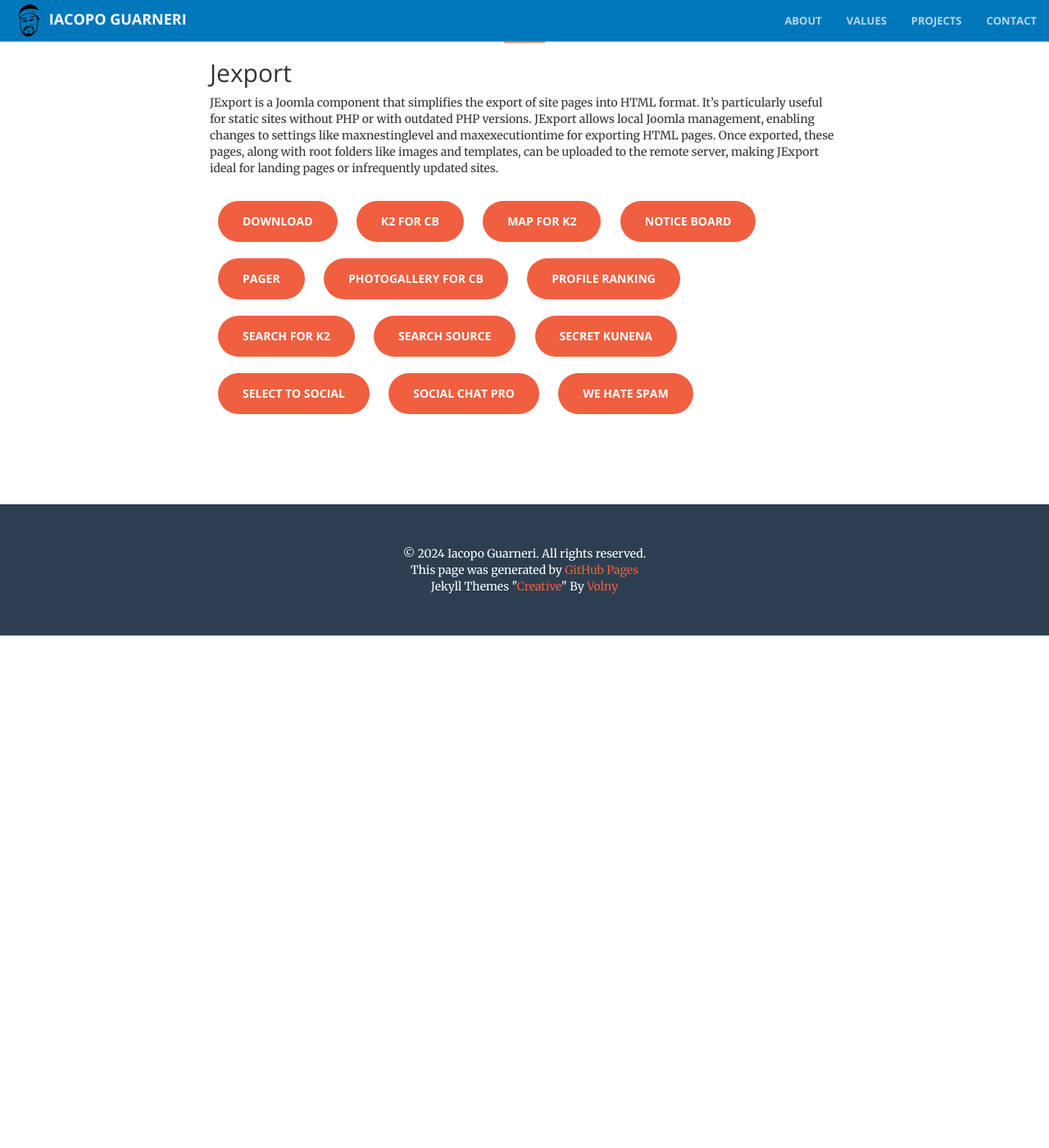
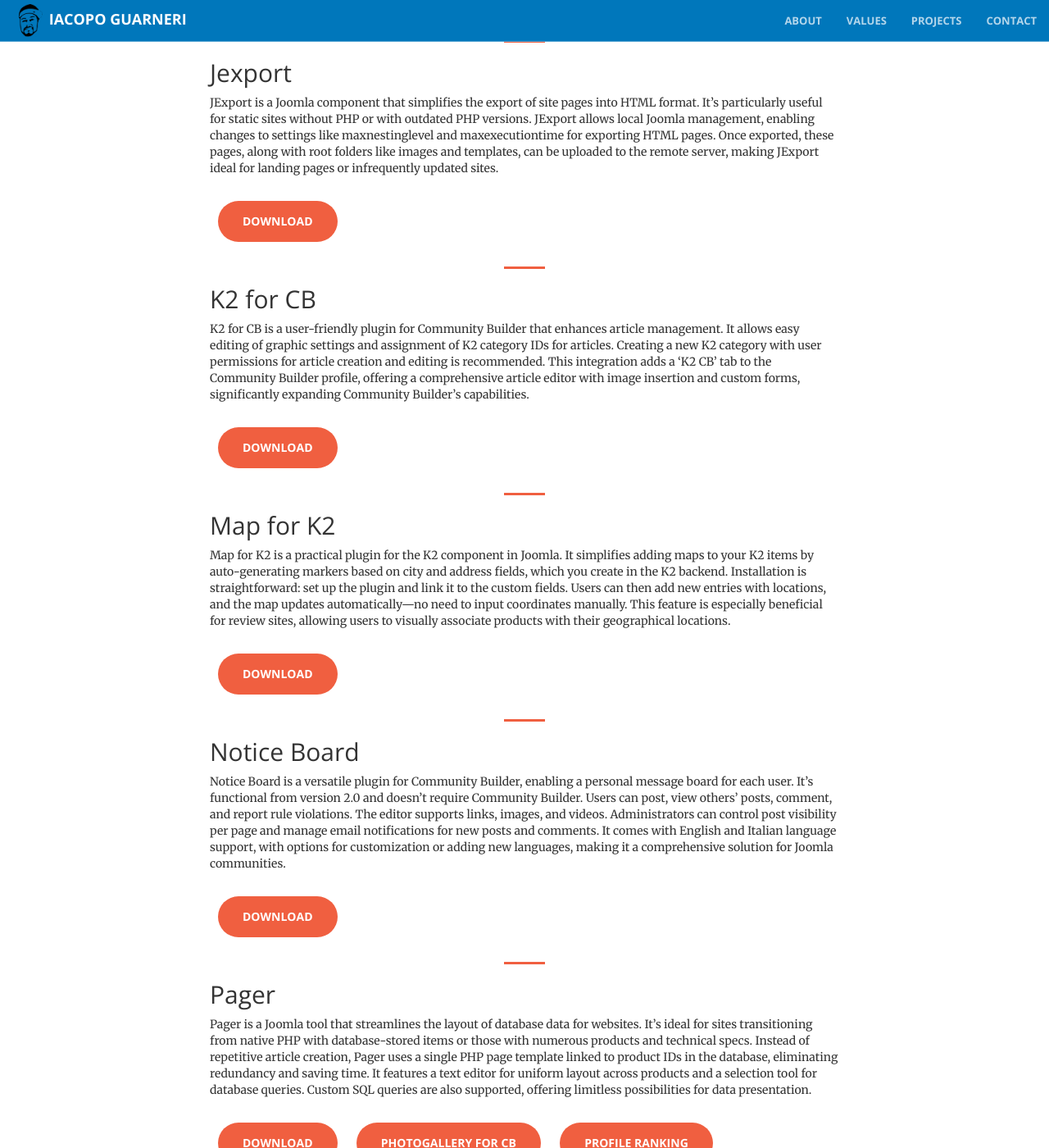
Before and after one commit to iacoposk8/iacoposk8.github.io, a Jekyll site: the page built from projects/joomla-extensions/index.html, in a window 1280 px wide and 1400 px high, scrolled down 1774 px. Shown: the whole window at 82% size. Built offline with Jekyll 4.4.1, drawn with Linux system fonts in a browser that asks for light colours; before the commit the page ends 2549 px from its top, so only the background shows below that.

Commit message:
Update index.html

```diff
--- a/projects/joomla-extensions/index.html
+++ b/projects/joomla-extensions/index.html
@@ -63,11 +63,38 @@
 <br /><br />
 <a href="https://payhip.com/b/4gPHr" target="_blank" class="btn btn-primary btn-xl">Download</a>
 
+<hr>
 
-<a href="https://payhip.com/b/og4dU" target="_blank" class="btn btn-primary btn-xl">k2 for cb</a>
-<a href="https://payhip.com/b/MVmYS" target="_blank" class="btn btn-primary btn-xl">map for k2</a>
-<a href="https://payhip.com/b/sl0ua" target="_blank" class="btn btn-primary btn-xl">notice board</a>
-<a href="https://payhip.com/b/bR6sJ" target="_blank" class="btn btn-primary btn-xl">pager</a>
+<a name="k2-for-cb"></a>
+<h2>K2 for CB</h2>
+K2 for CB is a user-friendly plugin for Community Builder that enhances article management. It allows easy editing of graphic settings and assignment of K2 category IDs for articles. Creating a new K2 category with user permissions for article creation and editing is recommended. This integration adds a ‘K2 CB’ tab to the Community Builder profile, offering a comprehensive article editor with image insertion and custom forms, significantly expanding Community Builder’s capabilities.
+<br /><br />
+<a href="https://payhip.com/b/og4dU" target="_blank" class="btn btn-primary btn-xl">Download</a>
+
+<hr>
+
+<a name="map-for-k2"></a>
+<h2>Map for K2</h2>
+Map for K2 is a practical plugin for the K2 component in Joomla. It simplifies adding maps to your K2 items by auto-generating markers based on city and address fields, which you create in the K2 backend. Installation is straightforward: set up the plugin and link it to the custom fields. Users can then add new entries with locations, and the map updates automatically—no need to input coordinates manually. This feature is especially beneficial for review sites, allowing users to visually associate products with their geographical locations.
+<br /><br />
+<a href="https://payhip.com/b/MVmYS" target="_blank" class="btn btn-primary btn-xl">Download</a>
+
+<hr>
+
+<a name="notice-board"></a>
+<h2>Notice Board</h2>
+Notice Board is a versatile plugin for Community Builder, enabling a personal message board for each user. It’s functional from version 2.0 and doesn’t require Community Builder. Users can post, view others’ posts, comment, and report rule violations. The editor supports links, images, and videos. Administrators can control post visibility per page and manage email notifications for new posts and comments. It comes with English and Italian language support, with options for customization or adding new languages, making it a comprehensive solution for Joomla communities.
+<br /><br />
+<a href="https://payhip.com/b/sl0ua" target="_blank" class="btn btn-primary btn-xl">Download</a>
+
+<hr>
+
+<a name="pager"></a>
+<h2>Pager</h2>
+Pager is a Joomla tool that streamlines the layout of database data for websites. It’s ideal for sites transitioning from native PHP with database-stored items or those with numerous products and technical specs. Instead of repetitive article creation, Pager uses a single PHP page template linked to product IDs in the database, eliminating redundancy and saving time. It features a text editor for uniform layout across products and a selection tool for database queries. Custom SQL queries are also supported, offering limitless possibilities for data presentation.
+<br /><br />
+<a href="https://payhip.com/b/bR6sJ" target="_blank" class="btn btn-primary btn-xl">Download</a>
+
 <a href="https://payhip.com/b/AFBhU" target="_blank" class="btn btn-primary btn-xl">photogallery for cb</a>
 <a href="https://payhip.com/b/R1cJf" target="_blank" class="btn btn-primary btn-xl">profile ranking</a>
 <a href="https://payhip.com/b/ptGuf" target="_blank" class="btn btn-primary btn-xl">search for k2</a>
```
